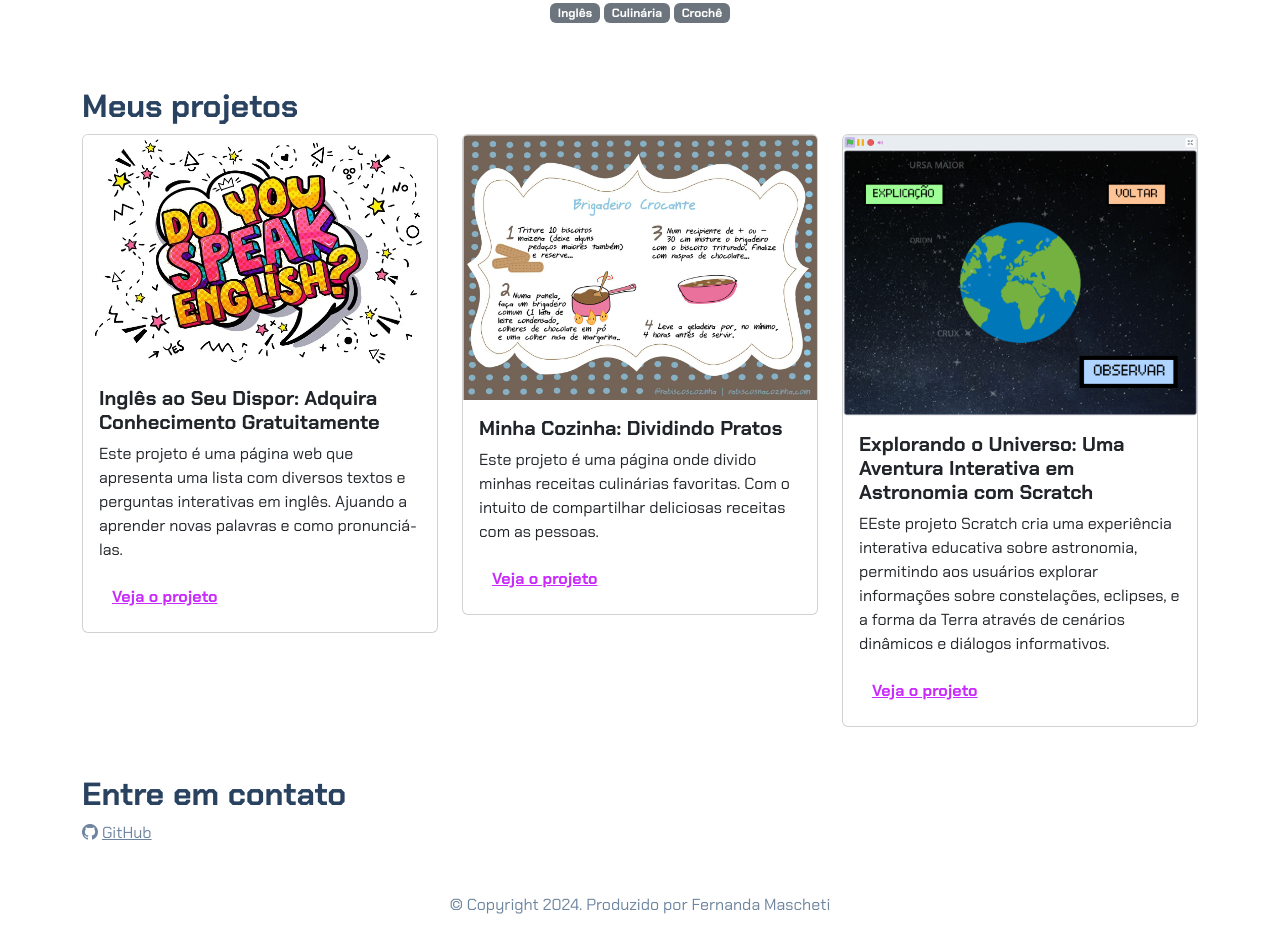
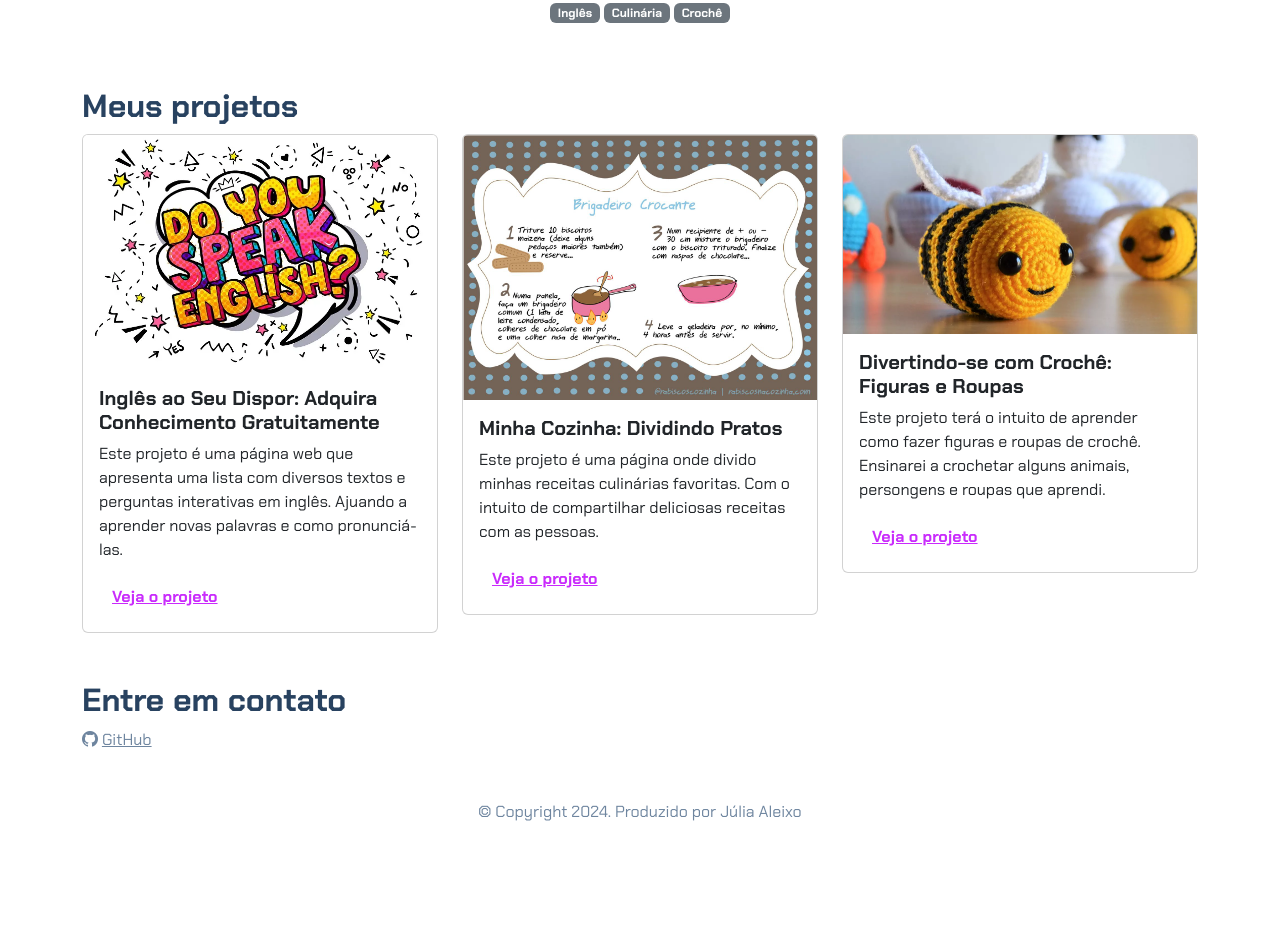
Before and after one commit to lya00ju/tentativa.portf-lio, a plain HTML site: page index.html in a window 1280 px wide. Shown: the part 332-1284 px from the top of the page. After the commit the page ends 1252 px from the top, so only its background shows below. Drawn offline with nearby package versions, Linux system fonts and the light colour scheme.

Commit message:
Add files via upload

```diff
--- a/index.html
+++ b/index.html
@@ -58,13 +58,11 @@
             <!-- Projeto 3 -->
             <div class="col-md-4">
                 <div class="card">
-                    <img src="img/projeto-3.png" class="card-img-top" alt="Imagem do projeto de biblioteca virtual">
+                    <img src="projeto3.croche.webp" class="card-img-top" alt="Imagem do projeto de biblioteca virtual">
                     <div class="card-body">
-                        <h5 class="card-title">Explorando o Universo: Uma Aventura Interativa em Astronomia com Scratch
+                        <h5 class="card-title">Divertindo-se com Crochê: Figuras e Roupas
                         </h5>
-                        <p class="card-text">EEste projeto Scratch cria uma experiência interativa educativa sobre
-                            astronomia, permitindo aos usuários explorar informações sobre constelações, eclipses, e a
-                            forma da Terra através de cenários dinâmicos e diálogos informativos.
+                        <p class="card-text">Este projeto terá o intuito de aprender como fazer figuras e roupas de crochê. Ensinarei a crochetar alguns animais, persongens e roupas que aprendi.
                         </p>
                         <button type="button" class="btn btn-link" data-bs-toggle="modal" data-bs-target="#modal3">Veja
                             o projeto</button>
@@ -79,7 +77,7 @@
         <div class="modal-dialog">
             <div class="modal-content">
                 <div class="modal-header">
-                    <h5 class="modal-title">Minha Biblioteca: Uma Webpage Personalizada</h5>
+                    <h5 class="modal-title">Inglês ao Seu Dispor: Adquira Conhecimento Gratuitamente</h5>
                     <button type="button" class="btn-close" data-bs-dismiss="modal" aria-label="Close"></button>
                 </div>
                 <div class="modal-body">
@@ -117,7 +115,7 @@
         <div class="modal-dialog">
             <div class="modal-content">
                 <div class="modal-header">
-                    <h5 class="modal-title">Minha Biblioteca: Uma Webpage Personalizada</h5>
+                    <h5 class="modal-title">Minha Cozinha: Dividindo Pratos</h5>
                     <button type="button" class="btn-close" data-bs-dismiss="modal" aria-label="Close"></button>
                 </div>
                 <div class="modal-body">
@@ -165,7 +163,7 @@
         <div class="modal-dialog">
             <div class="modal-content">
                 <div class="modal-header">
-                    <h5 class="modal-title">Minha Biblioteca: Uma Webpage Personalizada</h5>
+                    <h5 class="modal-title">Divertindo-se com Crochê: Figuras e Roupas</h5>
                     <button type="button" class="btn-close" data-bs-dismiss="modal" aria-label="Close"></button>
                 </div>
                 <div class="modal-body">
@@ -200,9 +198,9 @@
         <h2>Entre em contato</h2>
         <div>
             <i class="bi bi-github"></i>
-            <a href="https://github.com/femascheti">GitHub</a>
+            <a href="https://github.com/lya00ju">GitHub</a>
         </div>
-        <p class="my-5 text-center">© Copyright 2024. Produzido por Fernanda Mascheti</p>
+        <p class="my-5 text-center">© Copyright 2024. Produzido por Júlia Aleixo</p>
     </footer>
 
     <script src="https://cdn.jsdelivr.net/npm/bootstrap@5.3.2/dist/js/bootstrap.bundle.min.js"></script>
```
Also changed, not shown: projeto3.croche.webp (added).
